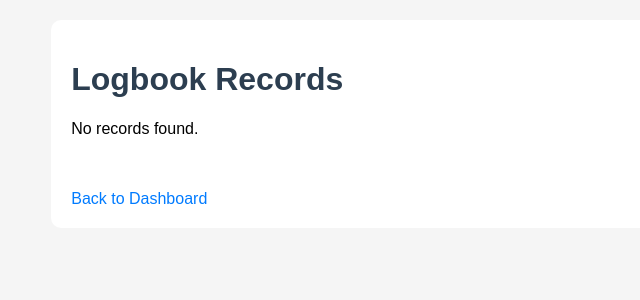
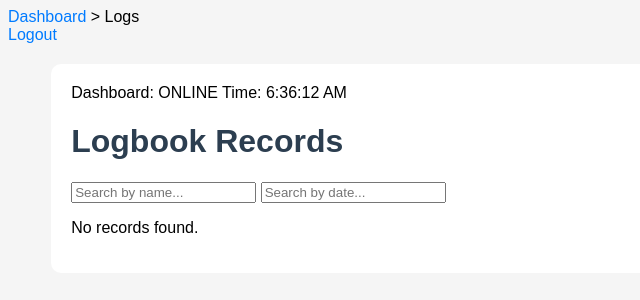
Before and after one commit to group7geethikamanoj-ux/Security-system, a Flask app: page /logs in a window 1280 px wide. Shown: the top 300 px of the page, without its empty margins (0-640 px from the left). Run offline with Flask 3, Linux system fonts and the light colour scheme; data that the repository does not hold is empty.

Commit message:
Update logs.html

```diff
--- a/kiosk_web/templates/logs.html
+++ b/kiosk_web/templates/logs.html
@@ -4,14 +4,46 @@
     <meta charset="utf-8">
     <title>Log Records</title>
     <link rel="stylesheet" href="/static/style.css">
-    <meta http-equiv="refresh" content="8"> <!-- auto-refresh every 8s, optional -->
+    <script src="/static/theme.js" defer></script>
 </head>
+
 <body>
+
+<div class="navbar">
+    <div class="nav-left">
+        <div class="breadcrumb">
+            <a href="/dashboard">Dashboard</a>
+            <span>&gt;</span>
+            <span>Logs</span>
+        </div>
+    </div>
+
+    <div class="nav-right">
+        <a href="javascript:void(0)" class="logout" onclick="confirmLogout()">Logout</a>
+    </div>
+</div>
+
 <div class="container">
+
+    <!-- SYSTEM STATUS BAR -->
+    <div class="system-status">
+        <span>Dashboard: ONLINE</span>
+        <span id="lastSync"></span>
+    </div>
+
     <h1>Logbook Records</h1>
 
+    <!-- SEARCH BAR -->
+    <div class="search-bar">
+        <input type="text" id="nameSearch" placeholder="Search by name..." onkeyup="filterTable()">
+        <input type="text" id="dateSearch" placeholder="Search by date..." onkeyup="filterTable()">
+    </div>
+
     {% if logs and logs|length > 0 %}
-    <table>
+
+    <div class="table-wrapper">
+    <table id="logTable">
+
         <thead>
             <tr>
                 <th>Name</th>
@@ -24,6 +56,7 @@
                 <th>Timestamp</th>
             </tr>
         </thead>
+
         <tbody>
         {% for log in logs %}
             <tr>
@@ -33,18 +66,62 @@
                 <td>{{ log.get('alcohol','') }}</td>
                 <td>{{ log.get('mobile','') }}</td>
                 <td>{{ log.get('face_status','') }}</td>
-                <td>{{ log.get('final_status','') }}</td>
+
+                <td>
+                    {% if log.get('blacklist_status') == 'Yes' or log.get('final_status') == 'Denied' %}
+                        <span class="badge danger">DENIED</span>
+                    {% else %}
+                        <span class="badge success">ALLOWED</span>
+                    {% endif %}
+                </td>
+
                 <td>{{ log.get('timestamp','') }}</td>
             </tr>
         {% endfor %}
         </tbody>
+
     </table>
+    </div>
+
     {% else %}
-    <p>No records found.</p>
+        <p>No records found.</p>
     {% endif %}
+</div>
 
-    <br><br>
-    <a href="/dashboard">Back to Dashboard</a>
-</div>
+<!-- SYSTEM STATUS CLOCK -->
+<script>
+function updateDashboardTime() {
+    const now = new Date();
+    document.getElementById("lastSync").textContent =
+        "Time: " + now.toLocaleTimeString();
+}
+
+updateDashboardTime();
+setInterval(updateDashboardTime, 1000);
+</script>
+
+
+<!-- TABLE FILTER SCRIPT -->
+<script>
+function filterTable() {
+    let nameInput = document.getElementById("nameSearch").value.toLowerCase();
+    let dateInput = document.getElementById("dateSearch").value.toLowerCase();
+
+    let table = document.getElementById("logTable");
+    let rows = table.getElementsByTagName("tr");
+
+    for (let i = 1; i < rows.length; i++) {
+        let nameCol = rows[i].cells[0].textContent.toLowerCase();
+        let dateCol = rows[i].cells[7].textContent.toLowerCase();
+
+        if (nameCol.includes(nameInput) && dateCol.includes(dateInput)) {
+            rows[i].style.display = "";
+        } else {
+            rows[i].style.display = "none";
+        }
+    }
+}
+</script>
+
 </body>
 </html>
```
